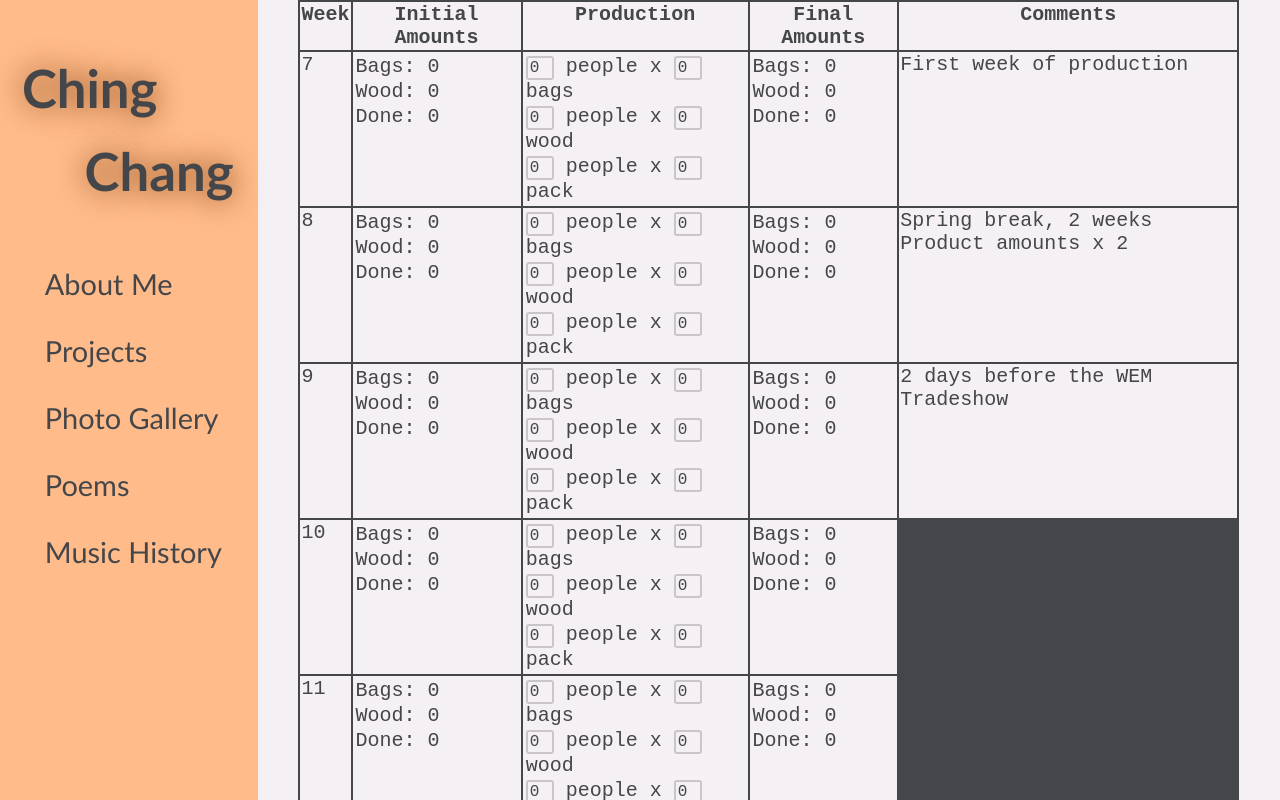
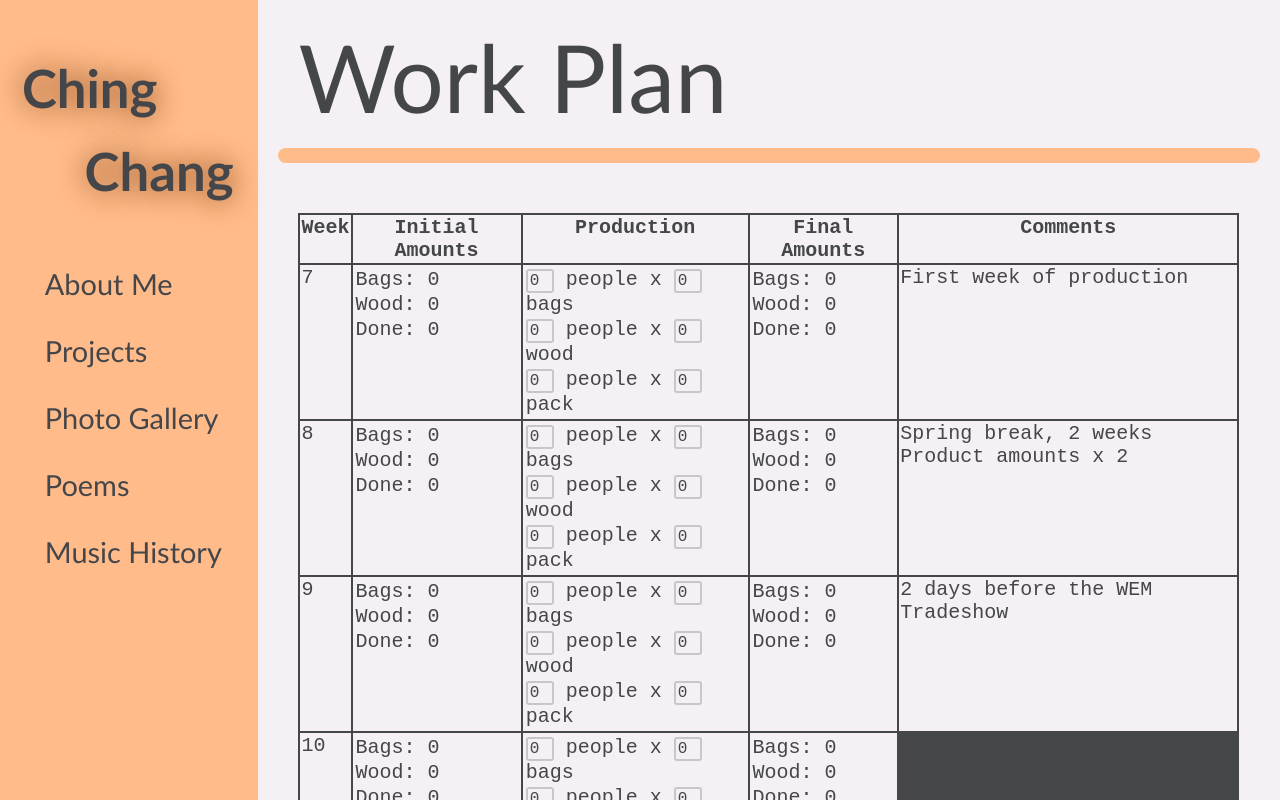
Before and after one commit to ChingChang9/Personal-Website, a Vue app: page /work-plan in a window 1280 px wide. Shown: the top 800 px of the page. Built offline with nearby package versions, Linux system fonts and the light colour scheme.

Commit message:
workplan styled

```diff
--- a/src/views/WorkPlan.vue
+++ b/src/views/WorkPlan.vue
@@ -1,4 +1,7 @@
 <template>
+  <div>
+    <div id="topic">Work Plan</div>
+    <div id="line"></div>
     <table>
       <tr>
         <th>Week</th>
@@ -237,6 +240,7 @@
         </td>
       </tr>
     </table>
+  </div>
 </template>
 
 <script>
@@ -463,8 +467,10 @@ $grey: #cac5c9;
 
 table {
   background-color: $black;
+  margin-bottom: 25px;
   table {
     background-color: $white;
+    margin-bottom: 0px;
   }
   th, td, tr {
     background-color: $white;
```
Lines whose indentation alone changed are shown as unchanged.
